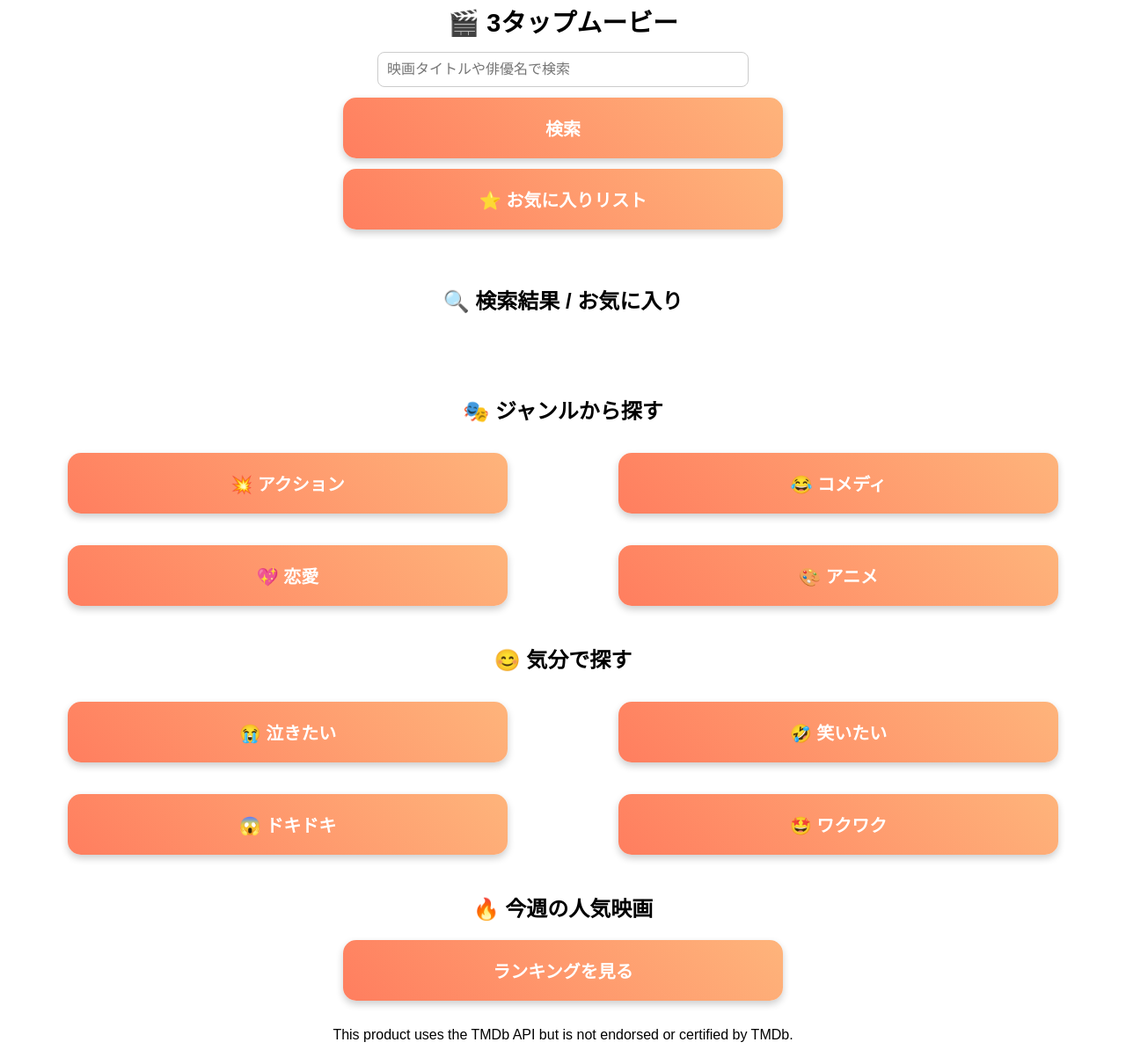
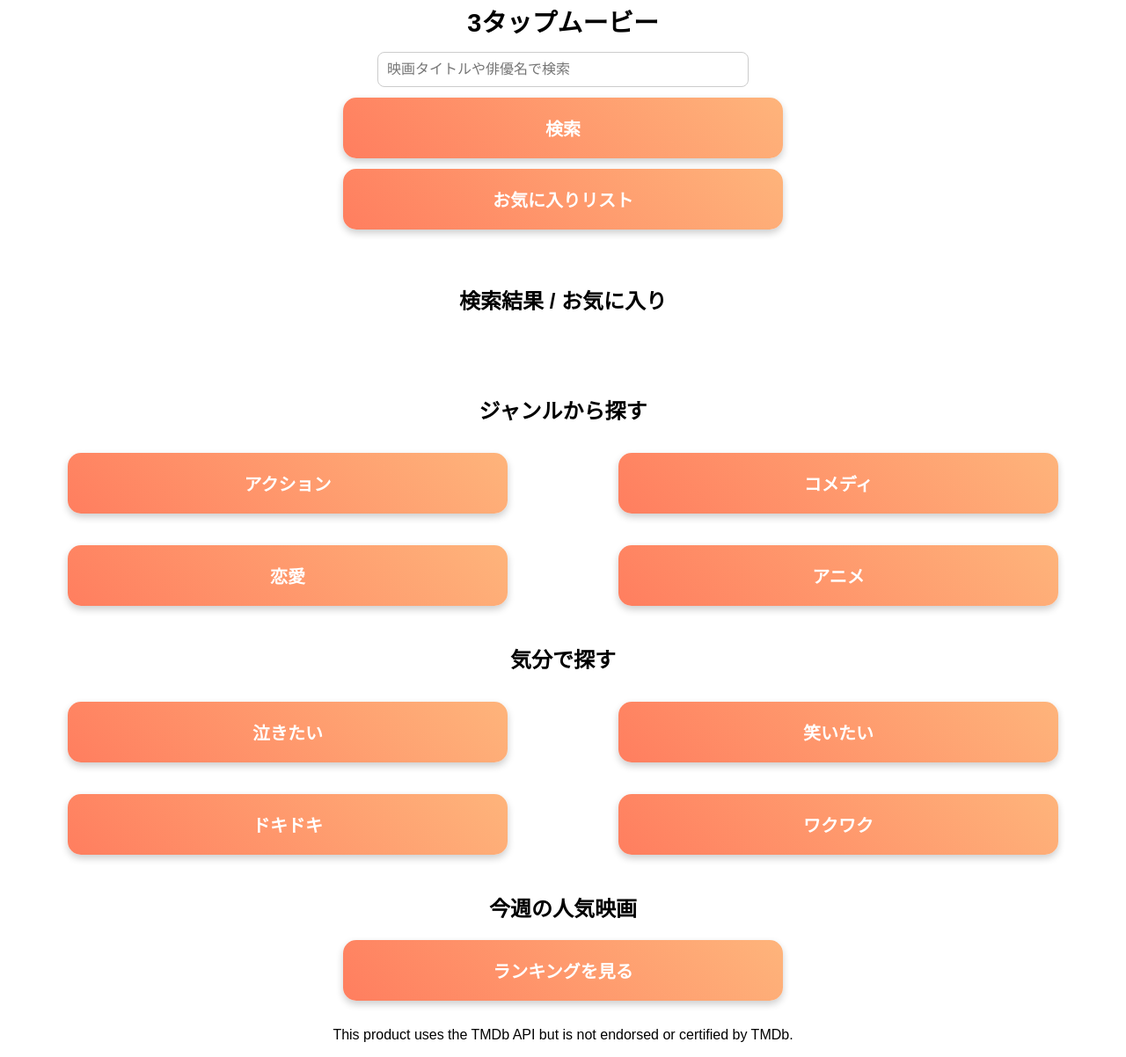
Before and after one commit to uta7770502/3_tap_movies, a plain HTML site: page index.html in a window 1280 px wide. Shown: the part 36-1238 px from the top of the page at 88% size. Drawn offline with Linux system fonts and the light colour scheme.

Commit message:
Add files via upload

```diff
--- a/index.html
+++ b/index.html
@@ -3,49 +3,49 @@
 <head>
   <meta charset="UTF-8">
   <meta name="viewport" content="width=device-width, initial-scale=1.0">
-  <title>🎬 3タップムービー</title>
+  <title>3タップムービー</title>
   <link rel="stylesheet" href="style.css">
 </head>
 <body>
   <header>
-    <h1>🎬 3タップムービー</h1>
+    <h1>3タップムービー</h1>
     <form id="searchForm">
       <input type="text" id="searchInput" placeholder="映画タイトルや俳優名で検索">
       <button type="submit" class="big-btn">検索</button>
     </form>
-    <button class="big-btn" onclick="showFavorites()">⭐ お気に入りリスト</button>
+    <button class="big-btn" onclick="showFavorites()">お気に入りリスト</button>
   </header>
 
   <!-- 🔍 検索結果 / お気に入り -->
   <section>
-    <h2>🔍 検索結果 / お気に入り</h2>
+    <h2>検索結果 / お気に入り</h2>
     <div id="results" class="results-grid"></div>
     <button id="loadMoreBtn" class="big-btn" style="display:none;" onclick="loadMore()">もっと見る</button>
   </section>
 
   <main>
     <section>
-      <h2>🎭 ジャンルから探す</h2>
+      <h2>ジャンルから探す</h2>
       <div class="button-group">
-        <button class="big-btn" onclick="searchByGenre(28)">💥 アクション</button>
-        <button class="big-btn" onclick="searchByGenre(35)">😂 コメディ</button>
-        <button class="big-btn" onclick="searchByGenre(10749)">💖 恋愛</button>
-        <button class="big-btn" onclick="searchByGenre(16)">🎨 アニメ</button>
+        <button class="big-btn" onclick="searchByGenre(28)">アクション</button>
+        <button class="big-btn" onclick="searchByGenre(35)">コメディ</button>
+        <button class="big-btn" onclick="searchByGenre(10749)">恋愛</button>
+        <button class="big-btn" onclick="searchByGenre(16)">アニメ</button>
       </div>
     </section>
 
     <section>
-      <h2>😊 気分で探す</h2>
+      <h2>気分で探す</h2>
       <div class="button-group">
-        <button class="big-btn" onclick="searchKeyword('泣ける')">😭 泣きたい</button>
-        <button class="big-btn" onclick="searchKeyword('コメディ')">🤣 笑いたい</button>
-        <button class="big-btn" onclick="searchKeyword('サスペンス')">😱 ドキドキ</button>
-        <button class="big-btn" onclick="searchKeyword('冒険')">🤩 ワクワク</button>
+        <button class="big-btn" onclick="searchKeyword('泣ける')">泣きたい</button>
+        <button class="big-btn" onclick="searchKeyword('コメディ')">笑いたい</button>
+        <button class="big-btn" onclick="searchKeyword('サスペンス')">ドキドキ</button>
+        <button class="big-btn" onclick="searchKeyword('冒険')">ワクワク</button>
       </div>
     </section>
 
     <section>
-      <h2>🔥 今週の人気映画</h2>
+      <h2>今週の人気映画</h2>
       <button class="big-btn" onclick="fetchTrending()">ランキングを見る</button>
     </section>
   </main>
--- a/script.js
+++ b/script.js
@@ -78,8 +78,8 @@ function displayResults(movies, append = false) {
       <p>⭐ ${movie.vote_average || "N/A"}</p>
       <p>${overview}</p>
       ${currentMode === "favorites"
-        ? `<button onclick="event.stopPropagation(); removeFromFavorites(${movie.id})">❌ 削除</button>`
-        : `<button onclick="event.stopPropagation(); addToFavorites(${movie.id}, '${movie.title.replace(/'/g, "\'")}', '${poster}')">⭐ お気に入り</button>`}
+        ? `<button onclick="event.stopPropagation(); removeFromFavorites(${movie.id})">削除</button>`
+        : `<button onclick="event.stopPropagation(); addToFavorites(${movie.id}, '${movie.title.replace(/'/g, "\'")}', '${poster}')">お気に入り</button>`}
     `;
     results.appendChild(card);
   });
```
